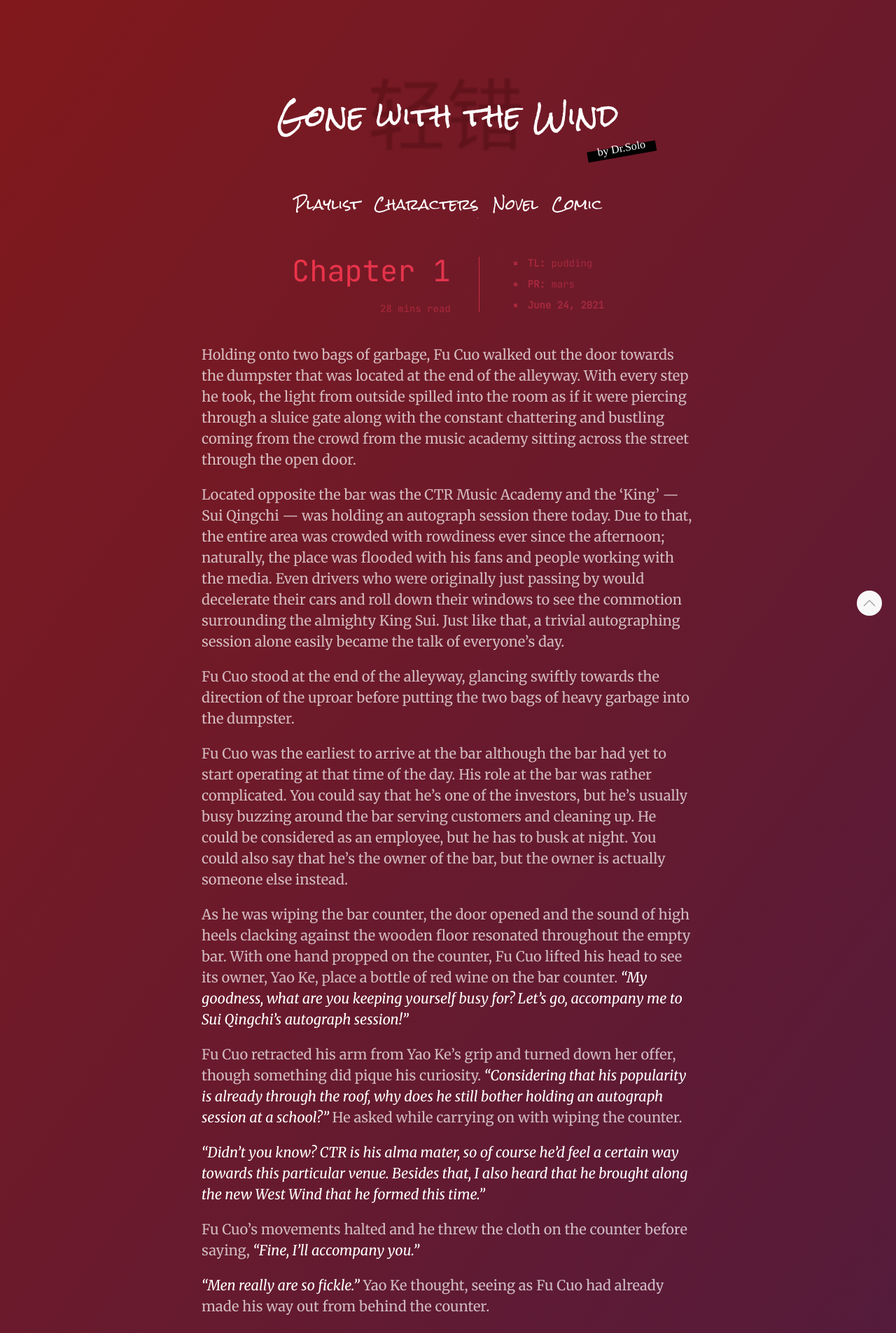
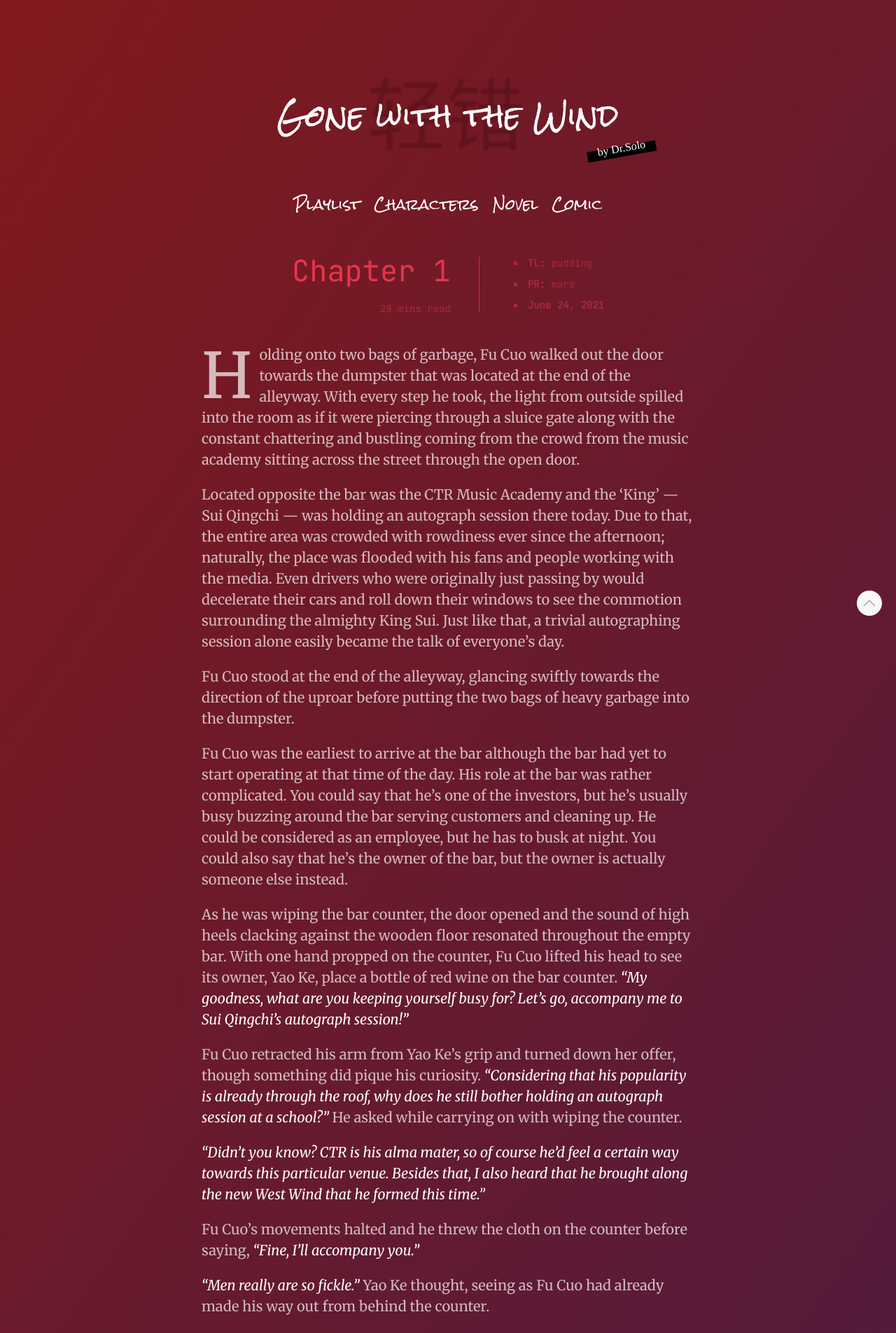
Before and after one commit to QingCuo/QingCuo.github.io, a Jekyll site: the page built from _posts/2021-06-24-chapter-1.markdown, in a window 1280 px wide. Shown: the top 1905 px of the page at 70% size. Built offline with Jekyll 4.4.1, drawn with Linux system fonts in a browser that asks for light colours; nearby versions of some CDN libraries; some web fonts are replaced.

Commit message:
Drop cap

```diff
--- a/_posts/2021-06-24-chapter-1.markdown
+++ b/_posts/2021-06-24-chapter-1.markdown
@@ -10,6 +10,7 @@ tag: novel
 comic: 1
 ---
 Holding onto two bags of garbage, Fu Cuo walked out the door towards the dumpster that was located at the end of the alleyway. With every step he took, the light from outside spilled into the room as if it were piercing through a sluice gate along with the constant chattering and bustling coming from the crowd from the music academy sitting across the street through the open door.
+{: .uk-dropcap}
 
 Located opposite the bar was the CTR Music Academy and the ‘King’ — Sui Qingchi — was holding an autograph session there today. Due to that, the entire area was crowded with rowdiness ever since the afternoon; naturally, the place was flooded with his fans and people working with the media. Even drivers who were originally just passing by would decelerate their cars and roll down their windows to see the commotion surrounding the almighty King Sui. Just like that, a trivial autographing session alone easily became the talk of everyone’s day.
 
```
